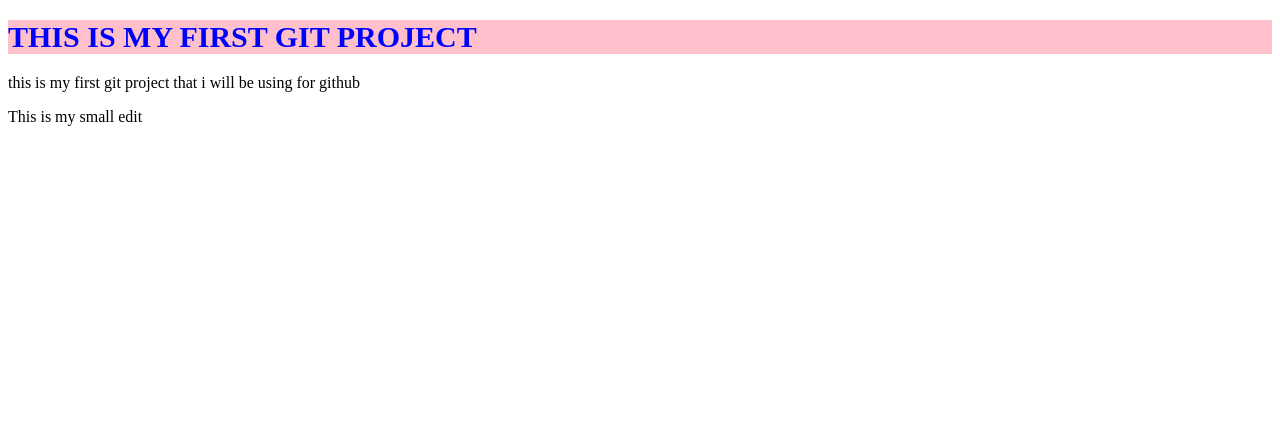
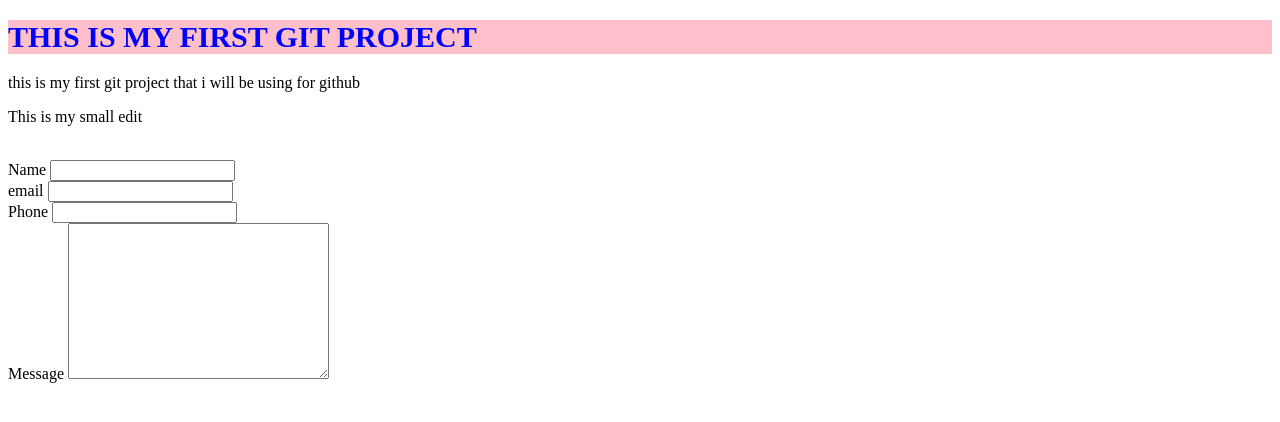
Before and after one commit to Fatimaaa3000/My_first_Gitproject, a plain HTML site: page index.html in a window 1280 px wide. Drawn offline with Linux system fonts and the light colour scheme.

Commit message:
added a form

```diff
--- a/index.html
+++ b/index.html
@@ -22,6 +22,16 @@
     <p>this is my first git project that i will be using for github</p>
     <p> This is my small edit </p>
     <br>
+    <form action="">
+        <label for="">Name</label>
+        <input type="text" name="" id=""><br>
+        <label for="">email</label>
+        <input type="email" name="" id=""><br>
+        <label for="">Phone</label>
+        <input type="text" name="" id=""><br>
+        <label for="">Message</label>
+        <textarea name="message" id="" cols="30" rows="10"></textarea><br>
+    </form>
 
 </body>
 </html>
```
